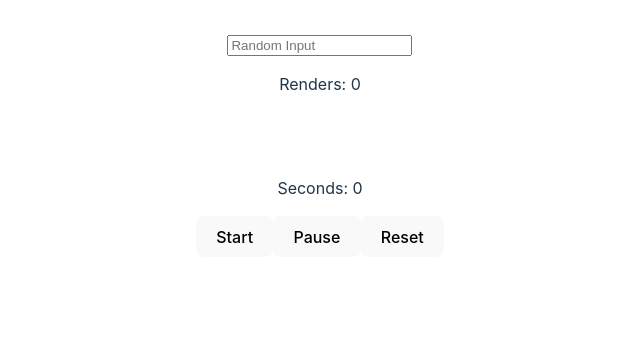
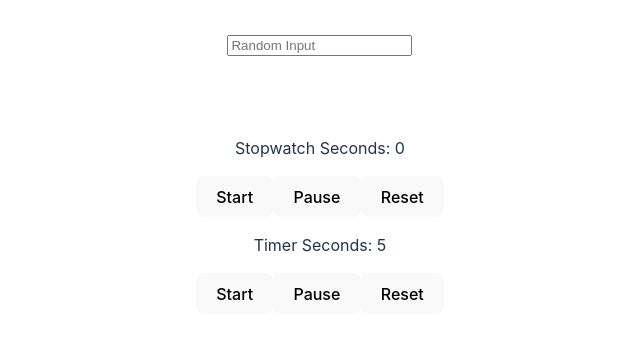
Before and after one commit to oleivahn/simple-timer, a React (Vite) app: page / in a window 1280 px wide. Shown: the top 338 px of the page, without its empty margins (320-960 px from the left). Built offline with nearby package versions, Linux system fonts and the light colour scheme.

Commit message:
Extracted components

```diff
--- a/src/App.jsx
+++ b/src/App.jsx
@@ -1,4 +1,6 @@
 import { useState, useRef } from 'react'
+import StopWatch from './components/Stopwatch';
+import Timer from './components/Timer';
 import './App.css'
 
 function App() {
@@ -15,25 +17,25 @@ function App() {
   }
 
   // TIMER
-  const startTimer = () => {
-    timerId.current = setInterval(() => {
-      renders.current++;
-      setSeconds(prev => prev + 1);
-    }, 1000);
-  }
+  // const startTimer = () => {
+  //   timerId.current = setInterval(() => {
+  //     renders.current++;
+  //     setSeconds(prev => prev + 1);
+  //   }, 1000);
+  // }
 
-  const pauseTimer = () => {
-    clearInterval(timerId.current);
-    timerId.current = 0;
-  }
+  // const pauseTimer = () => {
+  //   clearInterval(timerId.current);
+  //   timerId.current = 0;
+  // }
 
-  const resetTimer = () => {
-    pauseTimer();
-    if (seconds) {
-      renders.current++;
-      setSeconds(0);
-    }
-  }
+  // const resetTimer = () => {
+  //   pauseTimer();
+  //   if (seconds) {
+  //     renders.current++;
+  //     setSeconds(0);
+  //   }
+  // }
 
   return (
     <div className="App">
@@ -44,14 +46,17 @@ function App() {
         onChange={handleChange}
       />
       <p>{randomInput}</p>
-
+{/*
       <p>Renders: {renders.current}</p>
       <br /> <br />
 
       <p>Seconds: {seconds}</p>
       <button onClick={startTimer}>Start</button>
       <button onClick={pauseTimer}>Pause</button>
-      <button onClick={resetTimer}>Reset</button>
+      <button onClick={resetTimer}>Reset</button> */}
+      <br /> <br />
+      <StopWatch />
+      <Timer />
     </div>
   )
 }
--- /dev/null
+++ b/src/components/Stopwatch.jsx
@@ -0,0 +1,48 @@
+import { useState, useRef, useEffect } from 'react'
+
+const StopWatch = () => {
+  const [seconds, setSeconds] = useState(0);
+  const timerId = useRef();
+
+  // Ox: This would be a timer that runs as soon as the component mounts and stops when the component unmounts.
+  // useEffect(() => {
+  //   timerId.current = setInterval(() => {
+  //     setSeconds(seconds => seconds + 1);
+  //   }, 1000);
+  //   return () => clearInterval(timerId.current);
+  // }, []);
+
+
+  // Stopwatch timer
+  const startTimer = () => {
+    if(!timerId.current) { // if prevents a double trigger
+      timerId.current = setInterval(() => {
+        setSeconds(prev => prev + 1);
+      }, 1000);
+    }
+  }
+
+  const pauseTimer = () => {
+    clearInterval(timerId.current);
+    timerId.current = 0;
+  }
+
+  const resetTimer = () => {
+    pauseTimer();
+    if (seconds) {
+      setSeconds(0);
+    }
+  }
+
+
+  return (
+    <div>
+      <p>Stopwatch Seconds: {seconds}</p>
+      <button onClick={startTimer}>Start</button>
+      <button onClick={pauseTimer}>Pause</button>
+      <button onClick={resetTimer}>Reset</button>
+    </div>
+  );
+};
+
+export default StopWatch;
--- /dev/null
+++ b/src/components/Timer.jsx
@@ -0,0 +1,47 @@
+import { useState, useRef, useEffect } from 'react'
+
+const Timer = () => {
+  const [seconds, setSeconds] = useState(5);
+  const timerId = useRef();
+
+  // Safeguard for the timer
+  useEffect(() => {
+    if(seconds < 0) {
+      resetTimer();
+    }
+
+    // Do something when the timer runs out
+  });
+
+  const startTimer = () => {
+    if(!timerId.current) {
+      timerId.current = setInterval(() => {
+        setSeconds(prev => prev - 1);
+      }, 1000);
+    }
+  }
+
+  const pauseTimer = () => {
+    clearInterval(timerId.current);
+    timerId.current = null; // Reset timer id so a new one can be created
+  }
+
+  const resetTimer = () => {
+    pauseTimer();
+    if (seconds) {
+      setSeconds(5);
+    }
+  }
+
+
+  return (
+    <div>
+      <p>Timer Seconds: {seconds}</p>
+      <button onClick={startTimer}>Start</button>
+      <button onClick={pauseTimer}>Pause</button>
+      <button onClick={resetTimer}>Reset</button>
+    </div>
+  );
+};
+
+export default Timer;
```
